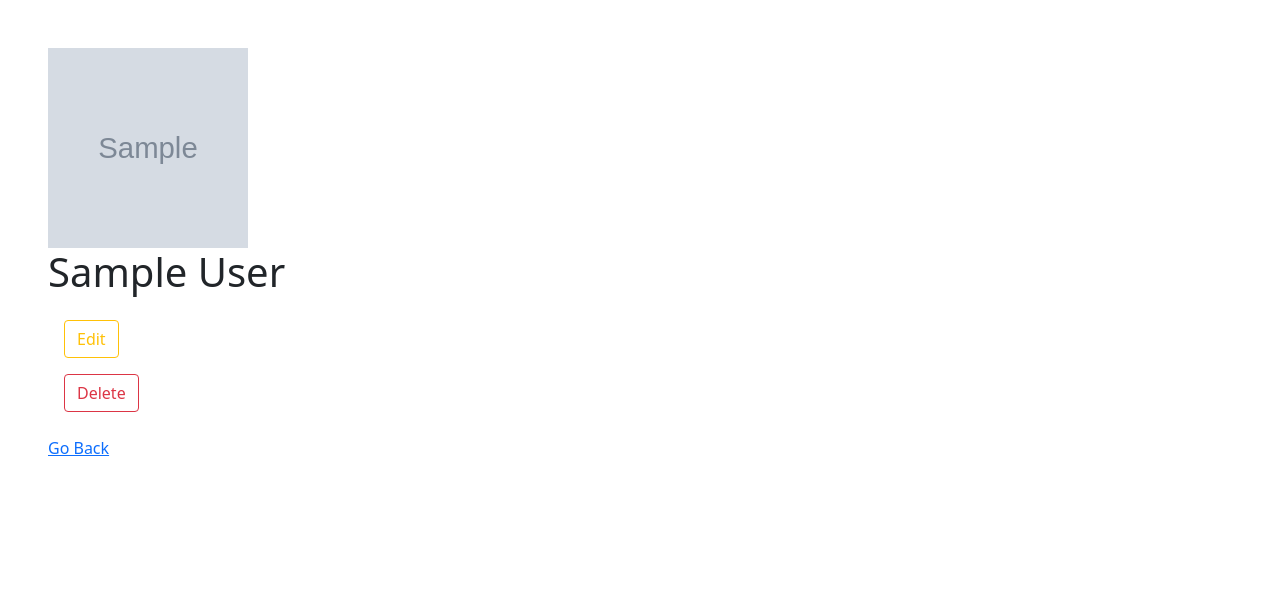
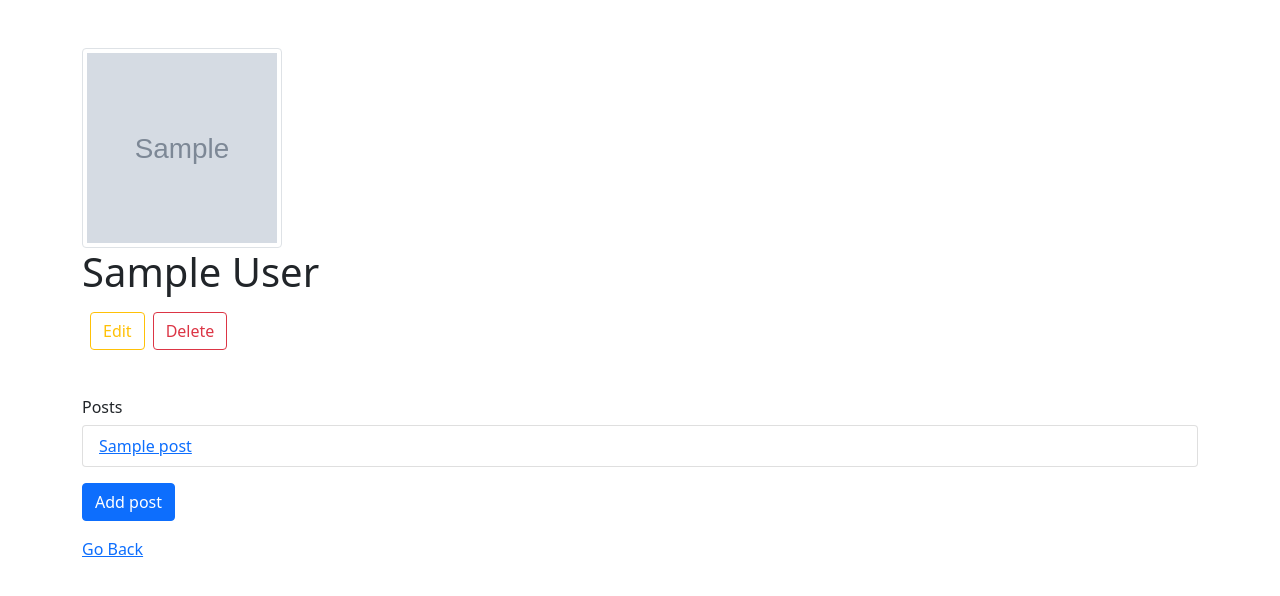
Before and after one commit to KKTTAAII/user_db, a Flask app: page /user/1 in a window 1280 px wide. Shown: the top 596 px of the page. Run offline with Flask 2, Linux system fonts and the light colour scheme; tables that the repository leaves empty hold one stand-in row (values such as "Sample post"); grey boxes marked "Sample" are stand-in pictures.

Commit message:
part two

```diff
--- a/app.py
+++ b/app.py
@@ -1,74 +1,79 @@
 """Blogly application."""
 
 from types import MethodDescriptorType
-from flask import Flask, request, render_template,  redirect, flash, url_for
+from flask import Flask, request, render_template, redirect, flash, url_for
 from models import db, connect_db, User, Post
 from flask_debugtoolbar import DebugToolbarExtension
 
 app = Flask(__name__)
 
-app.config['SQLALCHEMY_DATABASE_URI'] = 'postgresql:///blogly'
-app.config['SQLALCHEMY_TRACK_MODIFICATIONS'] = False
-app.config['SQLALCHEMY_ECHO'] = True
-app.config['SECRET_KEY'] = "evieiscute"
-app.config['DEBUG_TB_INTERCEPT_REDIRECTS'] = False
+app.config["SQLALCHEMY_DATABASE_URI"] = "postgresql:///blogly"
+app.config["SQLALCHEMY_TRACK_MODIFICATIONS"] = False
+app.config["SQLALCHEMY_ECHO"] = True
+app.config["SECRET_KEY"] = "evieiscute"
+app.config["DEBUG_TB_INTERCEPT_REDIRECTS"] = False
 debug = DebugToolbarExtension(app)
 
 connect_db(app)
 db.create_all()
 
-@app.route('/')
+
+@app.route("/")
 def list_users():
     """Shows list of all users in db"""
     users = User.query.order_by(User.first_name, User.last_name).all()
-    return render_template('home.html', users=users)
+    return render_template("home.html", users=users)
 
-@app.route('/newform')
+
+@app.route("/newform")
 def form():
     """Show a new user form"""
-    return render_template('new_user_form.html')
+    return render_template("new_user_form.html")
 
-@app.route('/users/new', methods=["POST"])
+
+@app.route("/users/new", methods=["POST"])
 def add_user():
     """Pull user info to make user details page"""
     first = request.form["first_name"]
     last = request.form["last_name"]
     img = request.form["img_url"]
 
-    new_user  = User(first_name=first, last_name=last, image_url=img)
+    new_user = User(first_name=first, last_name=last, image_url=img)
+
     db.session.add(new_user)
     db.session.commit()
 
     return redirect(f"/user/{new_user.id}")
 
+
 @app.route("/user/<int:user_id>")
 def show_user(user_id):
     """Show details about a single user"""
     user = User.query.get_or_404(user_id)
-    return render_template("user_details.html", user=user)
+    posts = Post.query.filter(Post.userid == user_id).all()
+    return render_template("user_details.html", user=user, posts=posts)
+
 
 @app.route("/user/<int:user_id>/edit")
 def edit_user(user_id):
     """Show edit page"""
     user = User.query.get_or_404(user_id)
-    return render_template("edit.html", user = user)
+    return render_template("edit.html", user=user)
+
 
 @app.route("/user/<int:user_id>/edit", methods=["POST"])
 def update_user(user_id):
     """Update user info"""
     user = User.query.get_or_404(user_id)
-    first = request.form["first_name"]
-    last = request.form["last_name"]
-    img = request.form["img_url"]
-
-    user.first_name = first
-    user.last_name = last
-    user.image_url = img
+    user.first_name = request.form["first_name"]
+    user.last_name = request.form["last_name"]
+    user.image_url = request.form["img_url"]
 
     db.session.add(user)
     db.session.commit()
 
-    return redirect("/")
+    return redirect(f"/user/{user.id}")
+
 
 @app.route("/user/<int:user_id>/delete", methods=["POST"])
 def delete_user(user_id):
@@ -77,3 +82,66 @@ def delete_user(user_id):
     db.session.commit()
     flash("The user has been deleted")
     return redirect("/")
+
+
+@app.route("/user/<int:user_id>/posts/new")
+def show_post_form(user_id):
+    """Show a new post form"""
+    user = User.query.get_or_404(user_id)
+    return render_template("addpost.html", user=user)
+
+
+@app.route("/user/<int:user_id>/posts/new", methods=["POST"])
+def add_post(user_id):
+    """Add a new post"""
+    user = User.query.get_or_404(user_id)
+
+    title = request.form["title"]
+    content = request.form["content"]
+    userid = user_id
+
+    new_post = Post(title=title, content=content, userid=user_id)
+
+    db.session.add(new_post)
+    db.session.commit()
+
+    return redirect(f"/user/{user_id}")
+
+
+@app.route("/post/<int:post_id>")
+def show_post(post_id):
+    """Show post per post id"""
+    post = Post.query.get_or_404(post_id)
+    return render_template("post.html", post=post)
+
+
+@app.route("/post/<int:post_id>/delete", methods=["POST"])
+def delete_post(post_id):
+    """Delete post"""
+    post = Post.query.get_or_404(post_id)
+    Post.query.filter_by(id=post_id).delete()
+    db.session.commit()
+    flash("The post has been deleted")
+    return redirect("/")
+
+
+@app.route("/post/<int:post_id>/edit")
+def edit_post(post_id):
+    """Show edit page"""
+    post = Post.query.get_or_404(post_id)
+    return render_template("editpost.html", post=post)
+
+
+@app.route("/post/<int:post_id>/edit", methods=["POST"])
+def update_post(post_id):
+    """Update post info"""
+    post = Post.query.get_or_404(post_id)
+
+    post.title = request.form["title"]
+    post.content = request.form["content"]
+    post.userid = post.userid
+
+    db.session.add(post)
+    db.session.commit()
+
+    return redirect(f"/post/{post_id}")
--- a/models.py
+++ b/models.py
@@ -5,15 +5,14 @@ import datetime
 
 db = SQLAlchemy()
 
+
 def connect_db(app):
     db.app = app
     db.init_app(app)
 
-DEFAULT_IMAGE_URL = ('https://scontent.fbkk5-5.fna.fbcdn.net/v/'
-'t31.18172-8/20746116_10154702359061231_1407828309154541812_o.jpg?_'
-'nc_cat=104&ccb=1-5&_nc_sid=84a396&_nc_ohc=PEj5I9cBUqoAX9ofBUP&_nc_oc'
-'=AQlYbIf3oF-fc7fimrwcM_Cl6QI-8JTmHGLxWqk8QwJeFViIR0AJ8-A-uYKW8fM-s8'
-'4&_nc_ht=scontent.fbkk5-5.fna&oh=47495007826807b8310ae1611e52db77&oe=618171B7')
+
+DEFAULT_IMAGE_URL = 'https://www.icon0.com/vectors/static2/preview2/stock-photo-people-face-cartoon-icon-design-15029.jpg'
+
 
 class User(db.Model):
     __tablename__ = 'users'
@@ -23,15 +22,15 @@ class User(db.Model):
                    autoincrement=True)
 
     first_name = db.Column(db.TEXT,
-                            nullable=False
-                            )
+                           nullable=False
+                           )
 
     last_name = db.Column(db.TEXT,
-                            nullable=False)
+                          nullable=False)
 
     image_url = db.Column(db.TEXT,
-                            nullable=False,
-                            default=DEFAULT_IMAGE_URL)
+                          nullable=False,
+                          default=DEFAULT_IMAGE_URL)
 
     def __repr__(self):
         user = self
@@ -42,6 +41,7 @@ class User(db.Model):
         user = self
         return f"{user.first_name} {user.last_name}"
 
+
 class Post(db.Model):
     __tablename__ = 'posts'
 
@@ -50,16 +50,18 @@ class Post(db.Model):
                    autoincrement=True)
 
     title = db.Column(db.TEXT,
-                            nullable=False
-                            )
+                      nullable=False
+                      )
 
     content = db.Column(db.TEXT,
-                            nullable=False
-                            )
+                        nullable=False
+                        )
 
-    created_at = db.Column(db.DATETIME, default=datetime.datetime.utcnow)
+    created_at = db.Column(db.DateTime, default=datetime.datetime.utcnow)
 
-    user_id = db.Column(db.Integer, db.ForeignKey('users.id'))
+    userid = db.Column(db.Integer, db.ForeignKey('users.id'), nullable=False)
+
+    user = db.relationship('User', backref='posts')
 
     def __repr__(self):
-        return f"<Post {self.title} {self.content} {self.created_at} {self.user_id}>"
+        return f"<Post {self.title} {self.content} {self.created_at} {self.userid}>"
--- a/static/app.css
+++ b/static/app.css
@@ -1,9 +1,9 @@
-.ml, .mt {
-    margin-left: 3rem;
-    margin-top: 3rem;
-  }
+.button {
+    margin-left: .5rem;
+    margin-top: .5rem;
+}
 
-.button {
-    margin-left: 1rem;
-    margin-top: 1rem;
+.img {
+    height: 200px;
+    width: 200px;
 }
--- a/templates/new_user_form.html
+++ b/templates/new_user_form.html
@@ -1,7 +1,7 @@
 {% extends 'base.html' %}
 {%block title%}New User Form{%endblock%}
 {% block content%}
-<div class="ml mt">
+<div class="container">
 <h1>Create a user</h1>
 <form action="/users/new" method="POST">
     <label for="first_name">First Name:</label>
--- a/templates/user_details.html
+++ b/templates/user_details.html
@@ -2,14 +2,14 @@
 {%block title%}User details{%endblock%}
 {% block content%}
 
-<div class="ml mt">
-    <div>
-        <img src="{{user.image_url}}" alt="User's picture" height="200px" width="200px">
+<div class="container">
+    <div class="mt-5">
+        <img src="{{user.image_url}}" alt="User's picture" class="img-thumbnail img">
     </div>
     <div>
         <h1>{{user.get_full_name}}</h1>
     </div>
-    <div>
+    <div class="btn-group">
         <form action="/user/{{user.id}}/edit">
             <input type="submit" name="edit_button" value="Edit" class="btn btn-outline-warning button" />
         </form>
@@ -18,6 +18,24 @@
         </form>
     </div>
     <br>
-    <a href="/">Go Back</a>
+    <div class="mt-5">
+        <h6>Posts</h6>
+        {%if posts%}
+        {%for post in posts%}
+        <ul class="list-group">
+            <li class="list-group-item"><a href="/post/{{post.id}}">{{post.title}}</a></li>
+        </ul>
+        {%endfor%}
+        {%else%}
+        <p>-No posts yet-</p>
+        {%endif%}
+    </div>
+    <div class="mt-3">
+        <form action="/user/{{user.id}}/posts/new">
+            <input type="submit" name="add_post_button" value="Add post" class="btn btn-primary" />
+        </form>
+    </div>
+    <div class="mt-3"><a href="/">Go Back</a></div>
+
 </div>
 {% endblock %}
```
Also changed, not shown: templates/addpost.html (added, +25 -0 lines), templates/edit.html (+29 -20 lines), templates/editpost.html (added, +22 -0 lines), templates/home.html (+4 -4 lines), templates/post.html (added, +23 -0 lines).
